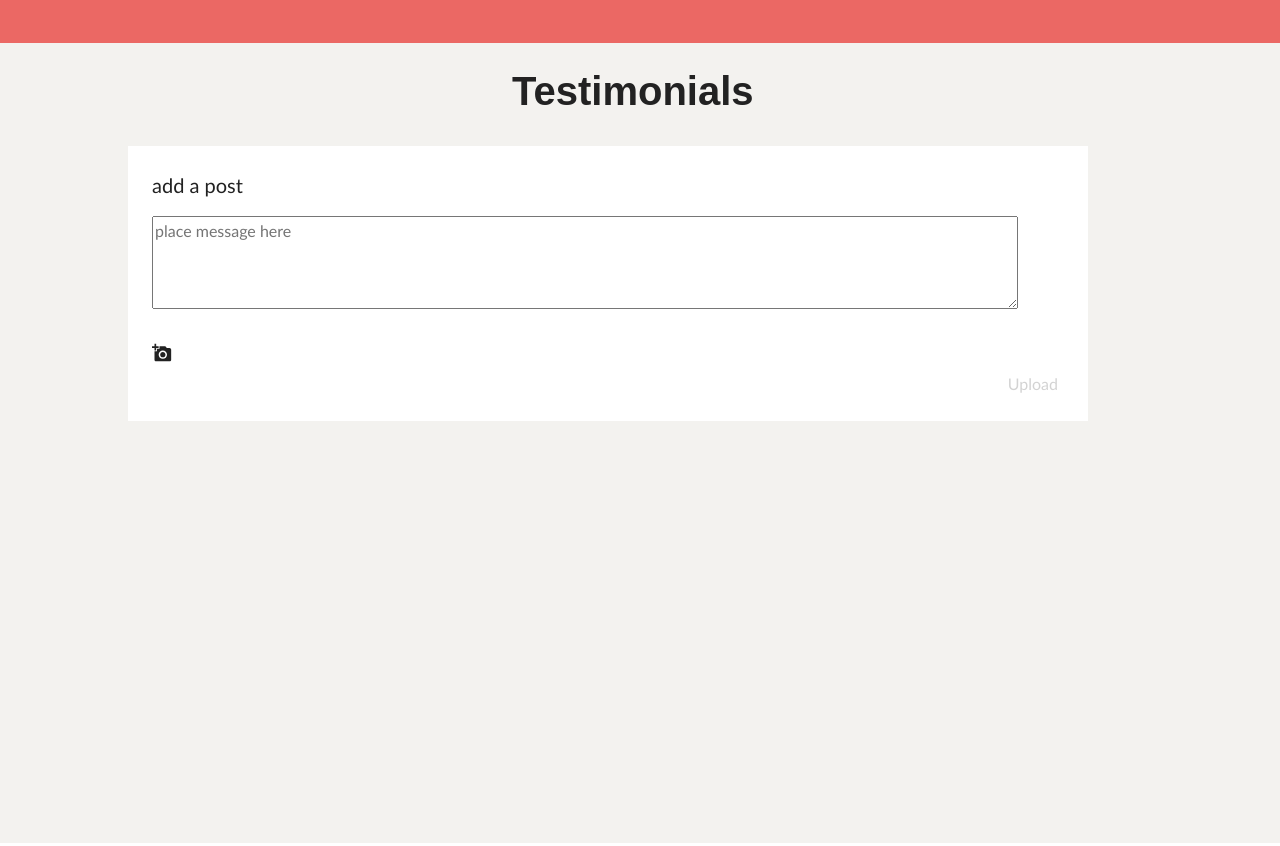
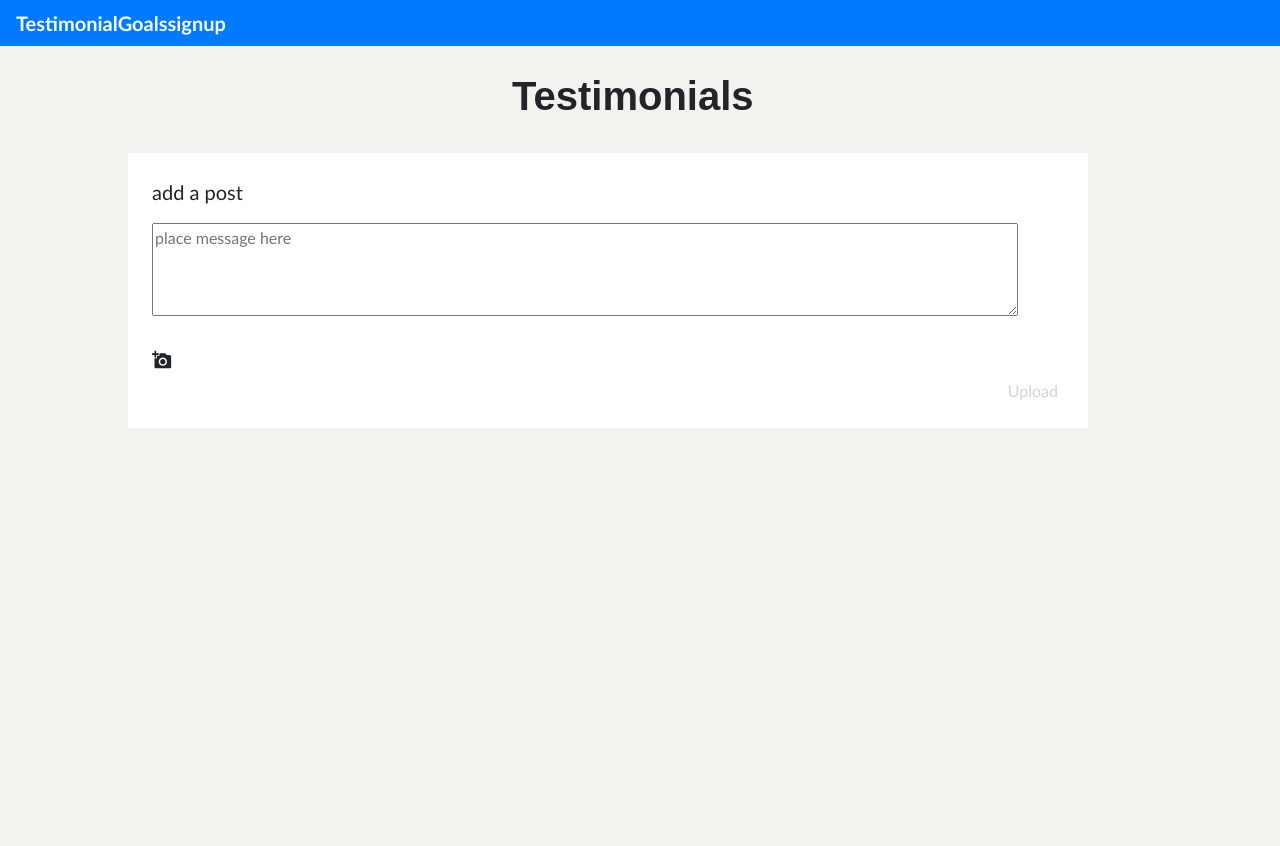
Before and after one commit to MarkMajorUR/Project-Three, a React (Create React App) app in the folder client/: page / in a window 1280 px wide. Built offline with nearby package versions, Linux system fonts and the light colour scheme; a web font is replaced by a local one.

Commit message:
link up webpages

```diff
--- a/client/src/App.js
+++ b/client/src/App.js
@@ -10,7 +10,7 @@ import  NavBar  from "./components/NavBar";
 function App() {
   return (
     <Router>
-      <NavBar />
+      <NavBar/>
       <div>
         <Switch>
           <Route exact path={["/", "/testimonials"]}>
@@ -25,7 +25,7 @@ function App() {
           <Route exact path="/goals/:id">
             <Detail />
           </Route>
-          <Route exact path={["/", "/signup"]}>
+          <Route exact path={["/signup"]}>
             <Signup />
           </Route>
           <Route>
--- a/client/src/components/NavBar/index.js
+++ b/client/src/components/NavBar/index.js
@@ -1,24 +1,47 @@
 import React from "react";
-import NavLink  from "../Navlink";
+import "./style.css"
+import { NavLink } from "react-router-dom";
 
 function NavBar() {
   return (
     <nav className="navbar navbar-expand-lg navbar-dark bg-primary">
-      <NavLink to="/testimonials" activeStyle={{
-      fontWeight: "bold",
-      color: "blue"}}>
-        Testimonials
+      <NavLink to="/testimonials"
+      style={{
+        cursor: "pointer",
+        fontSize: "20px",
+        color: "white"
+      }}
+      activeStyle={{
+        fontWeight: "bold",
+        color: "black"
+      }}> Testimonial
       </NavLink>
-      <NavLink to="/goal" activeStyle={{
-      fontWeight: "bold",
-      color: "red"}}>
-        Goals
+
+      <NavLink to="/goals"
+      style={{
+        cursor: "pointer",
+        fontSize: "20px",
+        color: "white"
+      }}
+      activeStyle={{
+        fontWeight: "bold",
+        color: "black"
+      }}> Goals
       </NavLink>
-      <NavLink to="/signup" activeStyle={{
-      fontWeight: "bold",
-      color: "red" }}>
-        signup
+
+
+      <NavLink to="/signup"
+      style={{
+        cursor: "pointer",
+        fontSize: "20px",
+        color: "white"
+      }}
+      activeStyle={{
+        fontWeight: "bold",
+        color: "black"
+      }}> signup
       </NavLink>
+
     </nav>
   );
 }
--- a/client/src/components/Navlink/index.js
+++ b/client/src/components/Navlink/index.js
@@ -3,7 +3,9 @@ import React from "react";
 function NavLink() {
   return (
     <div>
-      <a className="navbar-brand" to="/"></a>
+      <a className="navbar-brand" to="../Goals">Goal</a>
+      <a className="navbar-brand" to="/">Testimonial</a>
+      <a className="navbar-brand" to="/">sign in</a>
     </div>
   );
 }
--- a/client/src/index.js
+++ b/client/src/index.js
@@ -1,6 +1,6 @@
 import React from "react";
 import ReactDOM from "react-dom";
 import App from "./App";
-// import 'bootstrap/dist/css/bootstrap.min.css';
+import 'bootstrap/dist/css/bootstrap.min.css';
 
 ReactDOM.render(<App />, document.getElementById("root"));
--- a/client/src/pages/Testimonials.js
+++ b/client/src/pages/Testimonials.js
@@ -1,6 +1,6 @@
 import React from "react";
 import "./css/testi.css";
-//import NavBar from "../components/NavBar";
+import { List, ListItem } from "../components/List";
 import CreatePost from "../components/create-post";
 
 
```
Also changed, not shown: client/src/components/NavBar/style.css (added).
